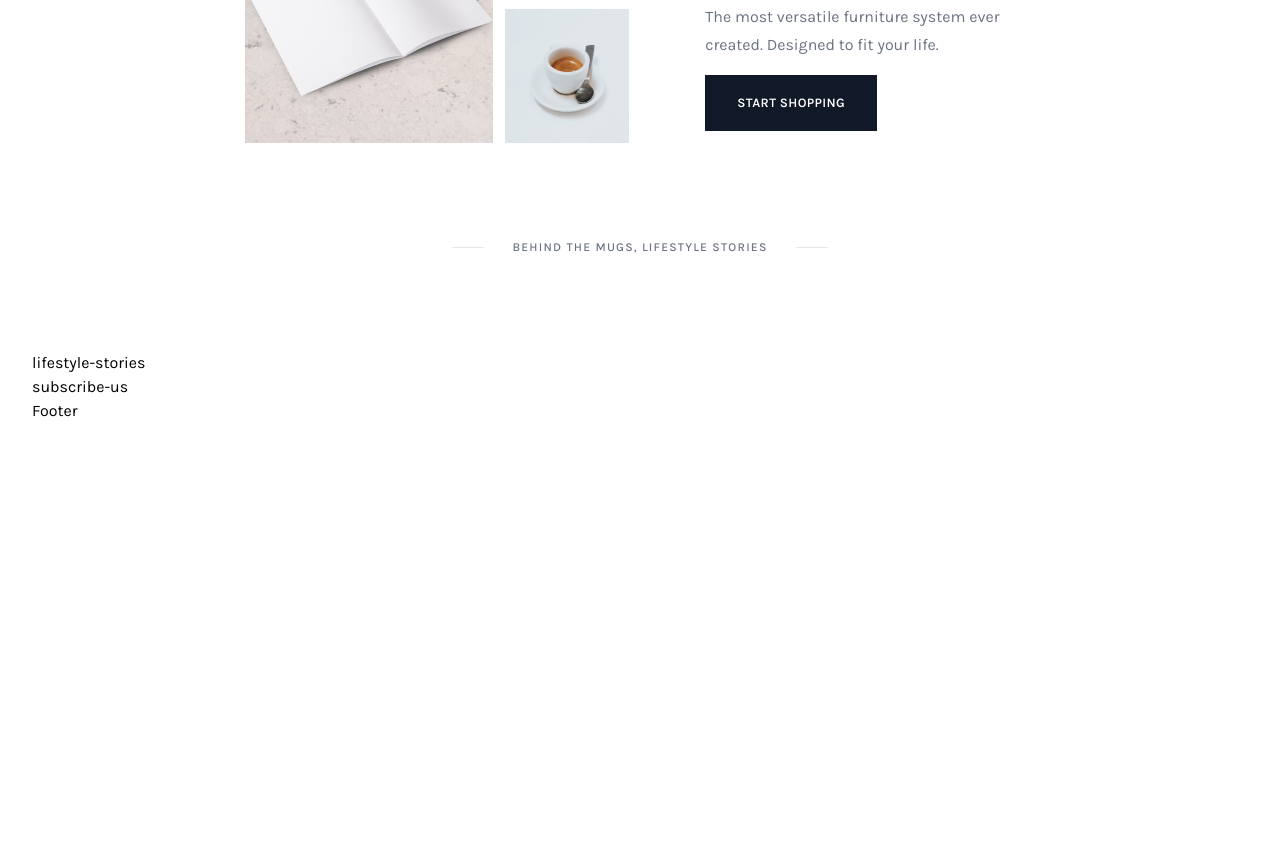
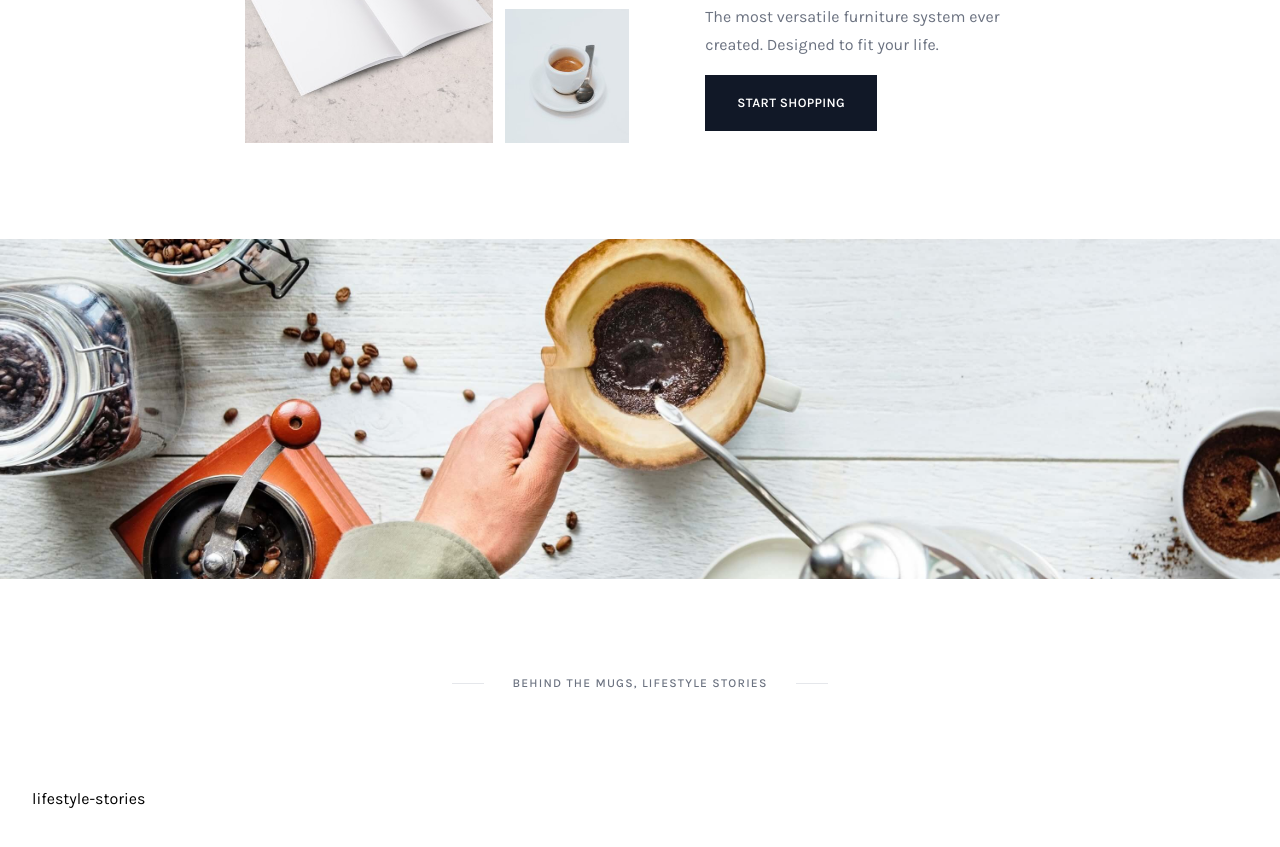
Before and after one commit to VuTam912/TailWindCSS-Coffee-style, a website: page public/index.html in a window 1280 px wide. Shown: the part 3975-4822 px from the top of the page. Before the commit the page ends 4398 px from the top, so only its background shows below. Drawn offline with Linux system fonts and the light colour scheme.

Commit message:
Code phần Parallax

```diff
--- a/public/index.html
+++ b/public/index.html
@@ -472,13 +472,18 @@
           </div>
           <!-- End coffee-magazine -->
 
+          <div
+            class="ct-parallax-section bg-[url('./img/bg-parallax-01.jpeg')] bg-cover bg-no-repeat bg-center h-[340px] mb-24 bg-fixed w-[100vw] relative left-[calc(-50vw+50%)]"
+          ></div>
+          <!-- End parallax-section -->
+
           <div class="ct-subheadline">
             <div class="ct-subheadline-deco-line"></div>
             <div class="ct-subheadline-deco-label">Behind the mugs, lifestyle stories</div>
             <div class="ct-subheadline-deco-line"></div>
           </div>
 
-          <div class="lifestyle-stories">lifestyle-stories</div>
+          <div class="lifestyle-stories h-[1000px]">lifestyle-stories</div>
           <!-- End lifestyle-stories -->
           <div class="subscribe-us">subscribe-us</div>
           <!-- End subscribe-us -->
--- a/tailwind.config.js
+++ b/tailwind.config.js
@@ -1,11 +1,13 @@
 /** @type {import('tailwindcss').Config} */
+const defaultTheme = require("tailwindcss/defaultTheme");
 module.exports = {
   content: ["./public/**/*.{html,js}"],
   theme: {
+    screens: {
+      xs: "480px",
+      ...defaultTheme.screens,
+    },
     extend: {
-      screens: {
-        xs: "480px",
-      },
       fontFamily: {
         karla: ["Karla", "sans-serif"],
       },
```
Also changed, not shown: public/output.css.
